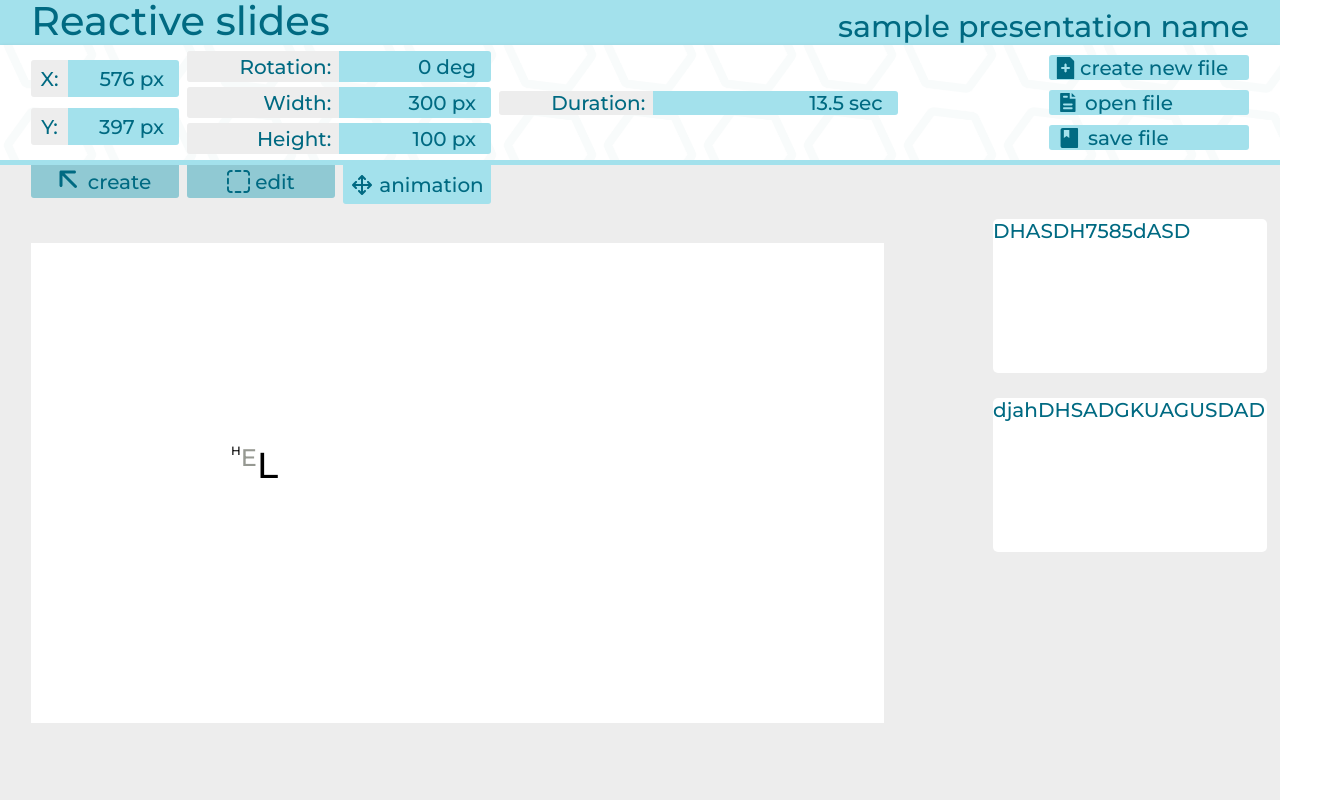
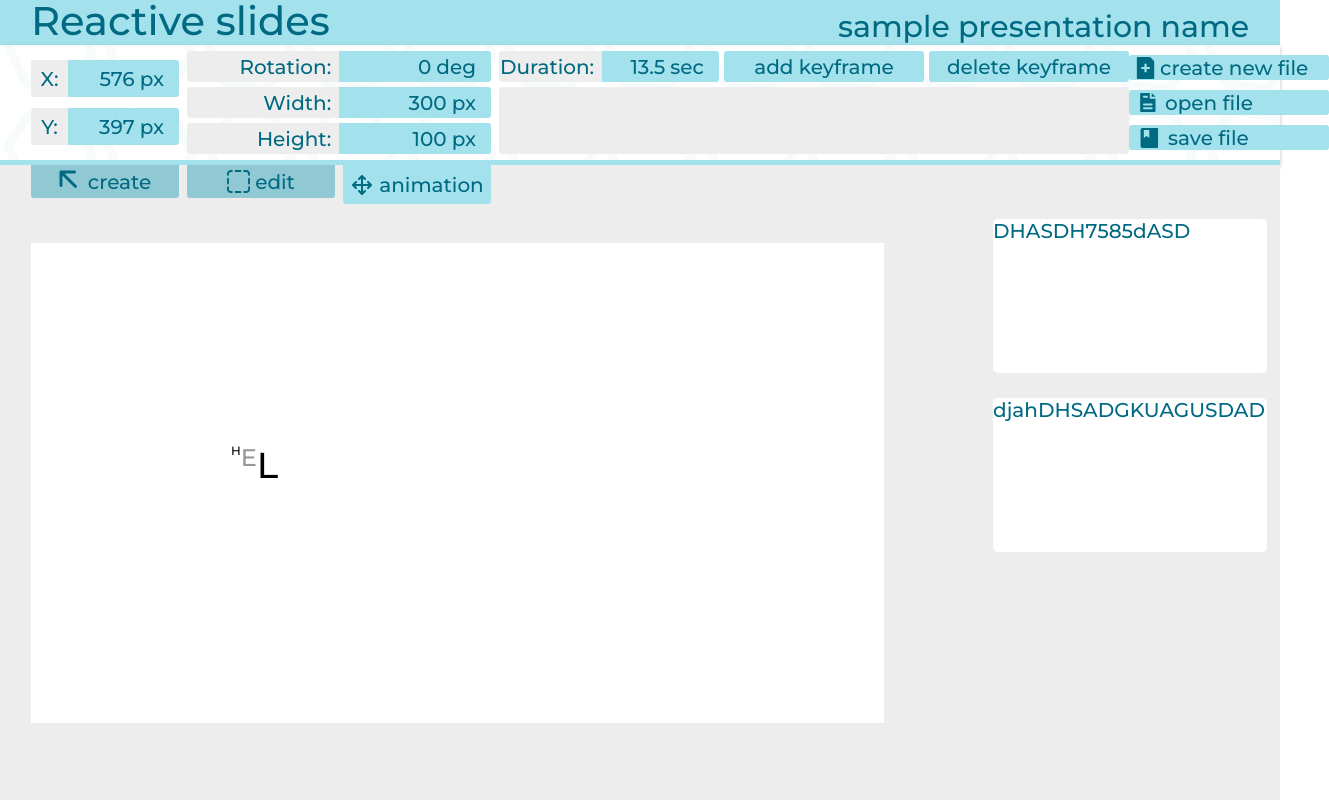
Before and after one commit to dan3rty/Reactive-slides, a React (Create React App) app: page / in a window 1280 px wide. Shown: the whole page, 1329 px wide, since content can reach past the window. Built offline with nearby package versions, Linux system fonts and the light colour scheme.

Commit message:
Добавил полей в animation bar

```diff
--- a/src/common/components/buttons/Button.css
+++ b/src/common/components/buttons/Button.css
@@ -10,6 +10,15 @@
 	box-sizing: border-box;
 	cursor: pointer;
 	height: 25px;
+}
+
+.button_large {
+	display: flex;
+	justify-content: center;
+	align-items: center;
+	height: 31px;
+	width: 200px;
+	border-radius: 3px;
 }
 
 .button_big {
@@ -26,8 +35,8 @@
 	display: flex;
 	justify-content: center;
 	align-items: center;
+	height: 31px;
 	width: 148px;
-	height: 31px;
 	border-radius: 3px;
 }
 
--- a/src/common/components/buttons/Button.tsx
+++ b/src/common/components/buttons/Button.tsx
@@ -2,7 +2,7 @@ import React from 'react'
 import './Button.css'
 import { ReactNode } from 'react'
 
-type sizes = 'small' | 'medium' | 'big'
+type sizes = 'small' | 'medium' | 'big' | 'large'
 type styles = 'light' | 'dark'
 
 type ButtonProps = {
@@ -13,6 +13,14 @@ type ButtonProps = {
 }
 
 function Button(props: ButtonProps) {
+	if (props.size === 'large') {
+		return (
+			<div className={`button button_large ${props.style}`}>
+				<span>{props.text}</span>
+			</div>
+		)
+	}
+
 	if (props.size === 'big') {
 		return (
 			<div className={`button button_big ${props.style}`}>
--- a/src/common/components/buttons/SelectionButton.css
+++ b/src/common/components/buttons/SelectionButton.css
@@ -1,16 +1,16 @@
 .selection-button {
-    display: flex;
-    justify-content: center;
-    align-items: center;
-    width: 48px;
-    height: 35px;
+	display: flex;
+	justify-content: center;
+	align-items: center;
+	height: 35px;
+	width: 48px;
 }
 
 .selection-button_light {
-    background-color: #EDEDED;
+	background-color: #ededed;
 }
 
 .selection-button_dark {
-    background-color: #000000;
-    opacity: 25%;
+	background-color: #000000;
+	opacity: 0.25;
 }
--- a/src/common/components/inputFields/InputField.css
+++ b/src/common/components/inputFields/InputField.css
@@ -10,6 +10,11 @@
 .input-field_medium {
 	height: 31px;
 	width: 304px;
+}
+
+.input-field_small {
+	height: 31px;
+	width: 220px;
 }
 
 .input-field__label {
@@ -48,8 +53,8 @@
 	border-radius: 0 3px 3px 0;
 }
 
-.input-field__value-small {
-	width: 35%;
+.input-field__value-field_small {
+	width: 55%;
 }
 
 .input-field__value-field_medium {
--- a/src/common/components/selection/FontFamilySelection.css
+++ b/src/common/components/selection/FontFamilySelection.css
@@ -6,13 +6,13 @@
 
 .selection-field__label {
 	display: flex;
+	justify-content: flex-end;
 	align-items: center;
 	height: 100%;
+	width: 47.5%;
+	padding-right: 8px;
 	background: #ededed;
 	border-radius: 3px 0 0 3px;
-    justify-content: flex-end;
-    width: 47.5%;
-    padding-right: 8px;
 }
 
 .selection-field__value-field {
@@ -21,8 +21,8 @@
 	justify-content: flex-end;
 	align-items: center;
 	gap: 5px;
+	width: 50%;
 	padding: 0 15px 0 0;
 	background: #a3e1ec;
 	border-radius: 0 3px 3px 0;
-    width: 50%;
 }
--- a/src/common/components/selection/SelectionBar.css
+++ b/src/common/components/selection/SelectionBar.css
@@ -8,5 +8,5 @@
 .selection__border {
 	width: 2px;
 	background-color: #000000;
-	opacity: 25%;
+	opacity: 0.25;
 }
--- /dev/null
+++ b/src/common/components/timeline/Timeline.css
@@ -0,0 +1,7 @@
+.timeline-container {
+	display: flex;
+	height: 67px;
+	width: 630px;
+	background: #ededed;
+    border-radius: 3px;
+}
--- /dev/null
+++ b/src/common/components/timeline/Timeline.tsx
@@ -0,0 +1,8 @@
+import React from 'react'
+import './Timeline.css'
+
+function Timeline() {
+	return <div className={'timeline-container'}></div>
+}
+
+export { Timeline }
--- a/src/common/icons/icons.tsx
+++ b/src/common/icons/icons.tsx
@@ -300,6 +300,64 @@ const AlignBottomIcon = (
 	</svg>
 )
 
+const ArrowLeftIcon = (
+	<svg xmlns='http://www.w3.org/2000/svg' width='17' height='27' viewBox='0 0 17 27' fill='none'>
+		<path
+			d='M15.0814 25L2.69388 15.5328C1.23094 14.4148 1.23094 12.5852 2.69388 11.4672L15.0814 2'
+			stroke='#006A82'
+			stroke-width='3'
+			stroke-miterlimit='10'
+			stroke-linecap='round'
+			stroke-linejoin='round'
+		/>
+		<path
+			d='M15.0814 25L2.69388 15.5328C1.23094 14.4148 1.23094 12.5852 2.69388 11.4672L15.0814 2'
+			stroke='#006A82'
+			stroke-width='3'
+			stroke-miterlimit='10'
+			stroke-linecap='round'
+			stroke-linejoin='round'
+		/>
+		<path
+			d='M15.0814 25L2.69388 15.5328C1.23094 14.4148 1.23094 12.5852 2.69388 11.4672L15.0814 2'
+			stroke='#006A82'
+			stroke-width='3'
+			stroke-miterlimit='10'
+			stroke-linecap='round'
+			stroke-linejoin='round'
+		/>
+	</svg>
+)
+
+const ArrowRightIcon = (
+	<svg xmlns='http://www.w3.org/2000/svg' width='17' height='27' viewBox='0 0 17 27' fill='none'>
+		<path
+			d='M1.88147 25L14.269 15.5328C15.7319 14.4148 15.7319 12.5852 14.269 11.4672L1.88147 2'
+			stroke='#006A82'
+			stroke-width='3'
+			stroke-miterlimit='10'
+			stroke-linecap='round'
+			stroke-linejoin='round'
+		/>
+		<path
+			d='M1.88147 25L14.269 15.5328C15.7319 14.4148 15.7319 12.5852 14.269 11.4672L1.88147 2'
+			stroke='#006A82'
+			stroke-width='3'
+			stroke-miterlimit='10'
+			stroke-linecap='round'
+			stroke-linejoin='round'
+		/>
+		<path
+			d='M1.88147 25L14.269 15.5328C15.7319 14.4148 15.7319 12.5852 14.269 11.4672L1.88147 2'
+			stroke='#006A82'
+			stroke-width='3'
+			stroke-miterlimit='10'
+			stroke-linecap='round'
+			stroke-linejoin='round'
+		/>
+	</svg>
+)
+
 export {
 	ArrowIcon,
 	SelectIcon,
@@ -325,4 +383,6 @@ export {
 	AlignRightIcon,
 	AlignTopIcon,
 	VerticalAlignCenterIcon,
+	ArrowLeftIcon,
+	ArrowRightIcon,
 }
--- a/src/editor/toolBar/settingBar/animationBar/AnimationBar.css
+++ b/src/editor/toolBar/settingBar/animationBar/AnimationBar.css
@@ -16,6 +16,11 @@
 	gap: 5px;
 }
 
+.horizontal-container {
+	display: flex;
+	gap: 5px;
+}
+
 .button-vertical-container {
 	display: flex;
 	flex-direction: column;
--- a/src/editor/toolBar/settingBar/animationBar/AnimationBar.tsx
+++ b/src/editor/toolBar/settingBar/animationBar/AnimationBar.tsx
@@ -1,6 +1,8 @@
 import React from 'react'
 import { InputField } from '../../../../common/components/inputFields/InputField'
 import './AnimationBar.css'
+import { Button } from '../../../../common/components/buttons/Button'
+import { Timeline } from '../../../../common/components/timeline/Timeline'
 
 function AnimationBar() {
 	return (
@@ -45,6 +47,7 @@ function AnimationBar() {
 				></InputField>
 			</div>
 			<div className={'medium-container'}>
+				<div className={'horizontal-container'}>
 					<InputField
 						label={'Duration:'}
 						type={'number'}
@@ -52,6 +55,10 @@ function AnimationBar() {
 						size={'small'}
 						suffix={'sec'}
 					></InputField>
+					<Button text={'add keyframe'} style={'dark'} size={'large'} />
+					<Button text={'delete keyframe'} style={'dark'} size={'large'} />
+				</div>
+				<Timeline />
 			</div>
 		</div>
 	)
```
Lines whose indentation alone changed are shown as unchanged.
